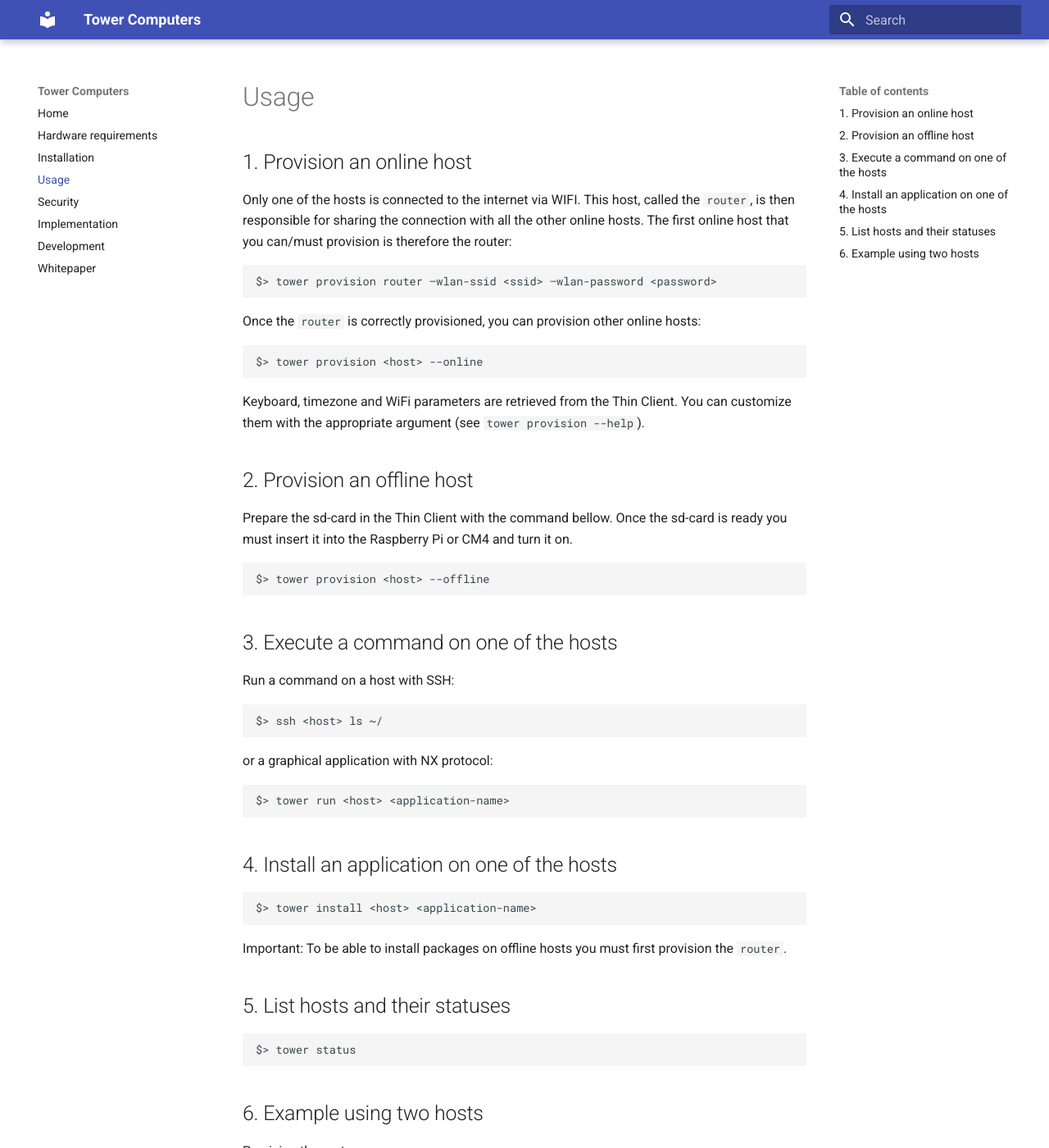
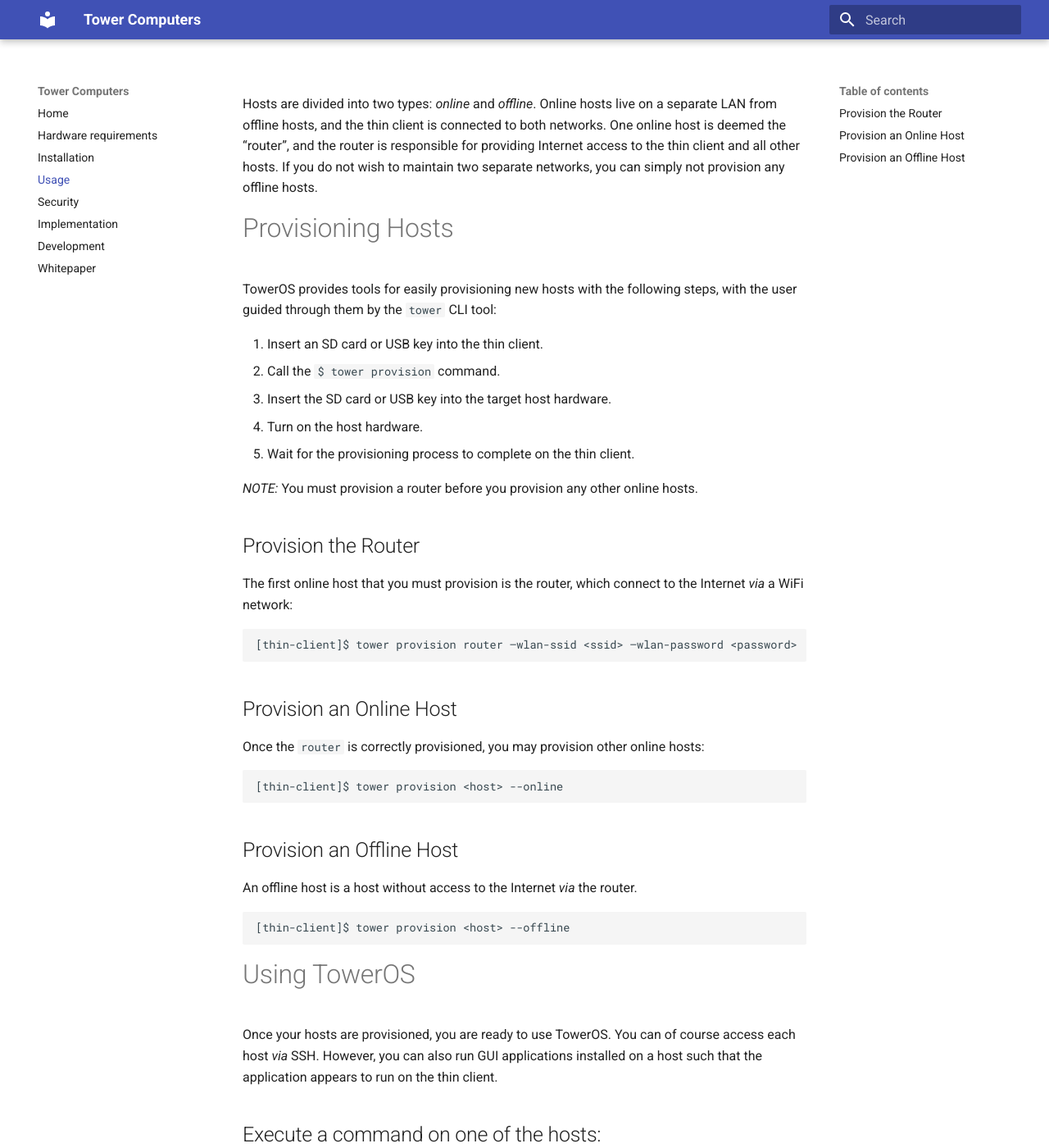
Before and after one commit to towercomputers/toweros, an MkDocs documentation site: the page built from docs/usage.md, in a window 1280 px wide and 1400 px high. Shown: the whole window at 82% size. Built offline with MkDocs 1.6.1 and Material for MkDocs 9.7.7, drawn with Linux system fonts in a browser that asks for light colours; some of the changed text lies outside the part shown.

Commit message:
Editing Documentation

````diff
--- a/docs/usage.md
+++ b/docs/usage.md
@@ -1,78 +1,91 @@
-## 1. Provision an online host
+Hosts are divided into two types: *online* and *offline*. Online hosts live on a separate LAN from offline hosts, and the thin client is connected to both networks. One online host is deemed the “router”, and the router is responsible for providing Internet access to the thin client and all other hosts. If you do not wish to maintain two separate networks, you can simply not provision any offline hosts.
 
-Only one of the hosts is connected to the internet via WIFI. This host, called the `router`, is then responsible for sharing the connection with all the other online hosts. The first online host that you can/must provision is therefore the router:
+# Provisioning Hosts
+TowerOS provides tools for easily provisioning new hosts with the following steps, with the user guided through them by the `tower` CLI tool:
+
+1. Insert an SD card or USB key into the thin client.
+2. Call the `$ tower provision` command.
+3. Insert the SD card or USB key into the target host hardware.
+4. Turn on the host hardware.
+5. Wait for the provisioning process to complete on the thin client.
+
+*NOTE:* You must provision a router before you provision any other online hosts.
+
+## Provision the Router
+The first online host that you must provision is the router, which connect to the Internet _via_ a WiFi network:
 
 ```
-$> tower provision router –wlan-ssid <ssid> –wlan-password <password>
+[thin-client]$ tower provision router –wlan-ssid <ssid> –wlan-password <password>
 ```
 
-Once the `router` is correctly provisioned, you can provision other online hosts:
+## Provision an Online Host
+Once the `router` is correctly provisioned, you may provision other online hosts:
 
 ```
-$> tower provision <host> --online
+[thin-client]$ tower provision <host> --online
 ```
 
-Keyboard, timezone and WiFi parameters are retrieved from the Thin Client. You can customize them with the appropriate argument (see `tower provision --help`).
-
-## 2. Provision an offline host
-
-Prepare the sd-card in the Thin Client with the command bellow. Once the sd-card is ready you must insert it into the Raspberry Pi or CM4 and turn it on.
+## Provision an Offline Host
+An offline host is a host without access to the Internet _via_ the router.
 
 ```
-$> tower provision <host> --offline
+[thin-client]$ tower provision <host> --offline
 ```
 
-## 3. Execute a command on one of the hosts
+# Using TowerOS
+Once your hosts are provisioned, you are ready to use TowerOS. You can of course access each host _via_ SSH. However, you can also run GUI applications installed on a host such that the application appears to run on the thin client.
+
+## Execute a command on one of the hosts:
 
 Run a command on a host with SSH:
 
 ```
-$> ssh <host> ls ~/
+[thin-client]$ ssh <host> <command>
 ```
 
-or a graphical application with NX protocol:
+## Run a graphical application on a host, with its GUI appearing on the thin client:
 
 ```
-$> tower run <host> <application-name>
+[thin-client]$ tower run <host> <command>
 ```
 
-## 4. Install an application on one of the hosts
+## Install an Alpine package on a host:
+TowerOS makes it easy to install new packages on any host by tunneling a connection through the router:
 
 ```
-$> tower install <host> <application-name>
+[thin-client]$ tower install <host> <package>
 ```
 
-Important: To be able to install packages on offline hosts you must first provision the `router`.
-
-## 5. List hosts and their statuses
+## List your hosts and their statuses
 
 ```
-$> tower status
+[thin-client]$ tower status
 ```
 
-## 6. Example using two hosts
 
-Provision the router.
+# Example Usage
+
+1. Provision the router:
 
 ```
-$> tower provision router –wlan-ssid <ssid> –wlan-password <password>
+[thin-client]$ tower provision router –wlan-ssid <ssid> –wlan-password <password>
 ```
 
-Provision an offline host named `office`.
+1. Provision an offline host named `office`:
 
 ```
-$> tower provision office
+[thin-client]$ tower provision office
 ```
 
-Install galculator on the `office` offline host.
+1. Install GCalculator on the `office` offline host:
 
 ```
-$> tower install office galculator
+[thin-client]$ tower install office galculator
 ```
 
-Run galculator from `office`.
+1. Run galculator `office`:
 
 ```
-$> startx
-$> tower run office gcalculator
+[thin-client]$ startx
+[thin-client]$ tower run office gcalculator
 ```
````
Also changed, not shown: docs/SecureBoot.md (+8 -8 lines), docs/hardware.md (+4 -4 lines), docs/index.md (+3 -11 lines), docs/installation.md (+3 -5 lines), docs/security.md (+10 -24 lines).
